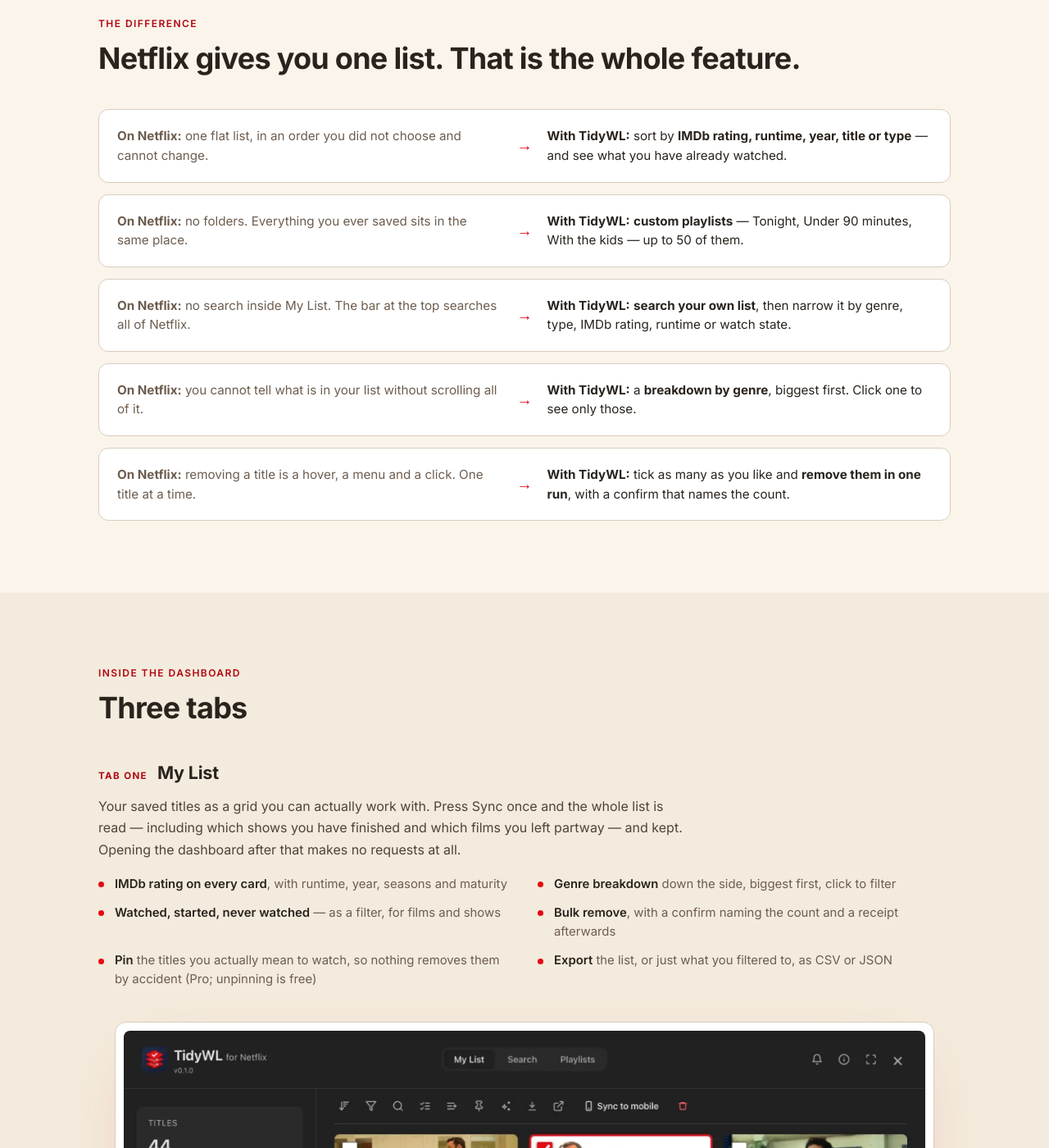
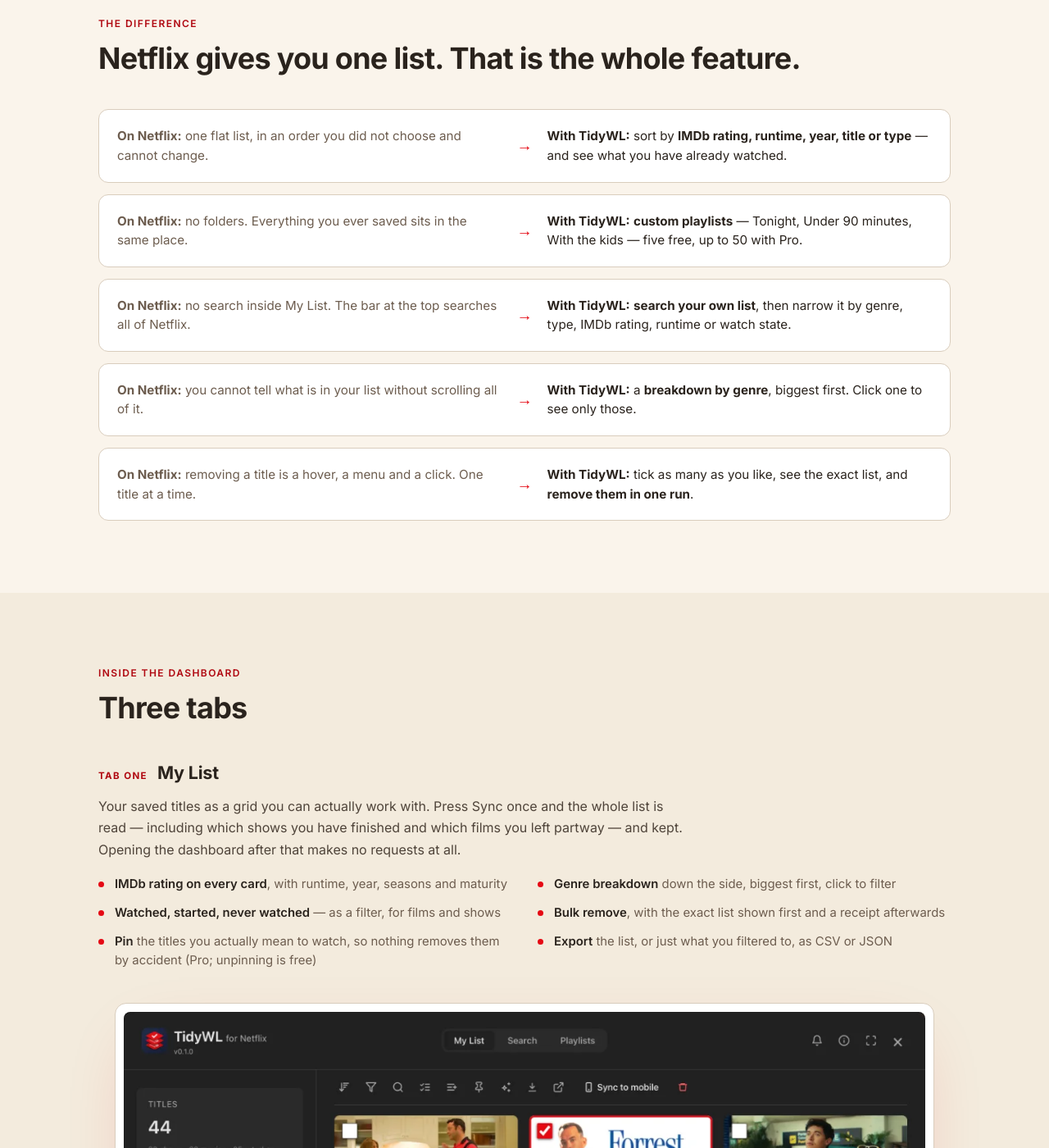
Before and after one commit to dominic-lam/tidywl-site, a Jekyll site: the page built from netflix/index.html, in a window 1280 px wide and 1400 px high, scrolled down 1351 px. Shown: the whole window at 82% size. Built offline with Jekyll 4.4.1, drawn with Linux system fonts in a browser that asks for light colours.

Commit message:
fix(netflix): pricing, terms and refunds indexed; the landing page caught up with 1.0.0
1.0.0, the first version with Pro, was approved on 2026-09-28, the condition
the three pages were hidden until. The landing page said playlists "up to 50"
with no word of free's five, and a confirm that names the count where 1.0.0
shows the exact list first. The store url moves to the listing's current
slug; the old one 301s.

Co-Authored-By: Claude Opus 5.5 <noreply@anthropic.com>
Claude-Session: https://claude.ai/code/session_01XjAXJiFVrRDEPPQTq3zkdK

```diff
--- a/_data/netflix.yml
+++ b/_data/netflix.yml
@@ -13,7 +13,7 @@
 # here for the same reason: one place to change, not five.
 
 published: true
-store_url: https://chromewebstore.google.com/detail/tidywl-for-netflix/gbgdgeamachehbegdghnhpkiebahmafm
+store_url: https://chromewebstore.google.com/detail/watch-later-tidy-for-netf/gbgdgeamachehbegdghnhpkiebahmafm
 version: 0.1.0
 
 # The date the privacy policy last changed, rendered on the page and used as
--- a/netflix/index.html
+++ b/netflix/index.html
@@ -100,7 +100,7 @@ faq:
       <div class="nf-row">
         <p class="nf-row-from"><strong>On Netflix:</strong> no folders. Everything you ever saved sits in the same place.</p>
         <span class="nf-row-arrow" aria-hidden="true">→</span>
-        <p class="nf-row-to"><strong>With TidyWL:</strong> <strong>custom playlists</strong> — Tonight, Under 90 minutes, With the kids — up to 50 of them.</p>
+        <p class="nf-row-to"><strong>With TidyWL:</strong> <strong>custom playlists</strong> — Tonight, Under 90 minutes, With the kids — five free, up to 50 with Pro.</p>
       </div>
 
       <div class="nf-row">
@@ -118,7 +118,7 @@ faq:
       <div class="nf-row">
         <p class="nf-row-from"><strong>On Netflix:</strong> removing a title is a hover, a menu and a click. One title at a time.</p>
         <span class="nf-row-arrow" aria-hidden="true">→</span>
-        <p class="nf-row-to"><strong>With TidyWL:</strong> tick as many as you like and <strong>remove them in one run</strong>, with a confirm that names the count.</p>
+        <p class="nf-row-to"><strong>With TidyWL:</strong> tick as many as you like, see the exact list, and <strong>remove them in one run</strong>.</p>
       </div>
     </div>
   </div>
@@ -144,7 +144,7 @@ faq:
         <li><strong>IMDb rating on every card</strong>, with runtime, year, seasons and maturity</li>
         <li><strong>Genre breakdown</strong> down the side, biggest first, click to filter</li>
         <li><strong>Watched, started, never watched</strong> — as a filter, for films and shows</li>
-        <li><strong>Bulk remove</strong>, with a confirm naming the count and a receipt afterwards</li>
+        <li><strong>Bulk remove</strong>, with the exact list shown first and a receipt afterwards</li>
         <li><strong>Pin</strong> the titles you actually mean to watch, so nothing removes them by accident (Pro; unpinning is free)</li>
         <li><strong>Export</strong> the list, or just what you filtered to, as CSV or JSON</li>
       </ul>
--- a/netflix/refunds/index.html
+++ b/netflix/refunds/index.html
@@ -3,13 +3,11 @@ layout: netflix
 permalink: /netflix/refunds/
 title: "Refund policy — TidyWL for Netflix"
 description: "Fourteen days, no questions, no conditions, on every TidyWL for Netflix Pro charge. How to ask, how long it takes, and what happens if Netflix breaks a feature."
-sitemap: false
-robots: noindex
 ---
 
 <!-- ── REFUND POLICY, TidyWL for Netflix Pro ──
      /refunds/ with this product's names: the same rules, the user's yes of
-     2026-09-26. noindex and unlinked until 1.0.0 is on the Chrome Web Store. -->
+     2026-09-26. Indexed since 2026-09-28, the day 1.0.0 was approved. -->
 
 <section class="blog-wrap">
   <h1 class="blog-title">Refund policy</h1>
--- a/netflix/terms/index.html
+++ b/netflix/terms/index.html
@@ -14,8 +12,8 @@ robots: noindex
      a Pro feature. What differs is only what is true of this extension — it
      runs on Chrome, it talks to Netflix, and Pro keeps a synced copy of your
      playlists on tidywl.com.
-     noindex and unlinked until 1.0.0 is on the Chrome Web Store: the version
-     the store serves has no Pro, and its privacy policy says so. -->
+     Indexed since 2026-09-28, the day 1.0.0 — the first version with Pro — was
+     approved on the Chrome Web Store. -->
 
 <section class="blog-wrap">
   <h1 class="blog-title">Terms of sale</h1>
```
Also changed, not shown: other parts of netflix/index.html (+1 -1 lines), other parts of netflix/terms/index.html (+0 -2 lines), netflix/pricing/index.html (+3 -5 lines).
